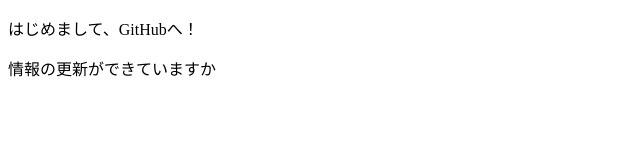
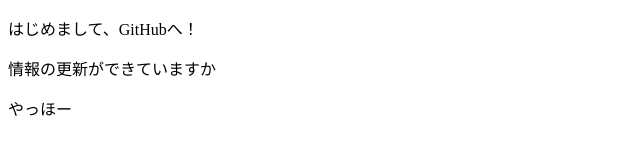
Before and after one commit to c3220405/www, a plain HTML site: page Index.html in a window 1280 px wide. Shown: the full height of the page, 0-640 px from the left. Drawn offline with Linux system fonts and the light colour scheme.

Commit message:
Update Index.html

```diff
--- a/Index.html
+++ b/Index.html
@@ -9,5 +9,6 @@
 <body>
     <p>はじめまして、GitHubへ！</p>
     <p>情報の更新ができていますか</p>
+    <p>やっほー</p>
 </body>
 </html>
```
